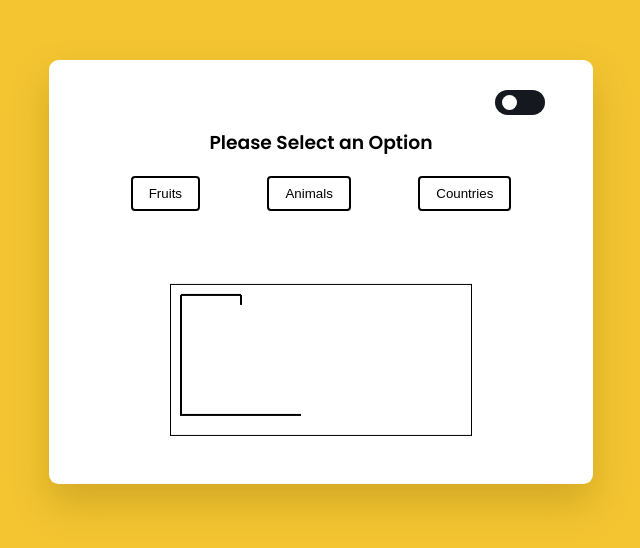
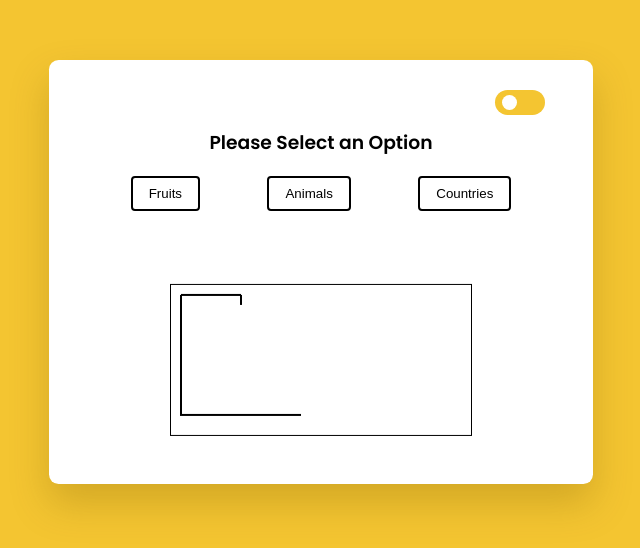
Before and after one commit to Shivam-Saini-SS/hangman-game, a plain HTML site: page index.html in a window 1280 px wide. Shown: the part 128-676 px from the top of the page, without its empty margins (319-959 px from the left). Drawn offline with nearby package versions, Linux system fonts and the light colour scheme; no server answers.

Commit message:
toggle color

```diff
--- a/style.css
+++ b/style.css
@@ -39,7 +39,7 @@ html {
   appearance: none;
   height: 25px;
   width: 50px;
-  background-color: #15181f;
+  background-color: #f4c531;
   position: absolute;
   top: 10px;
   right: 0;
```
